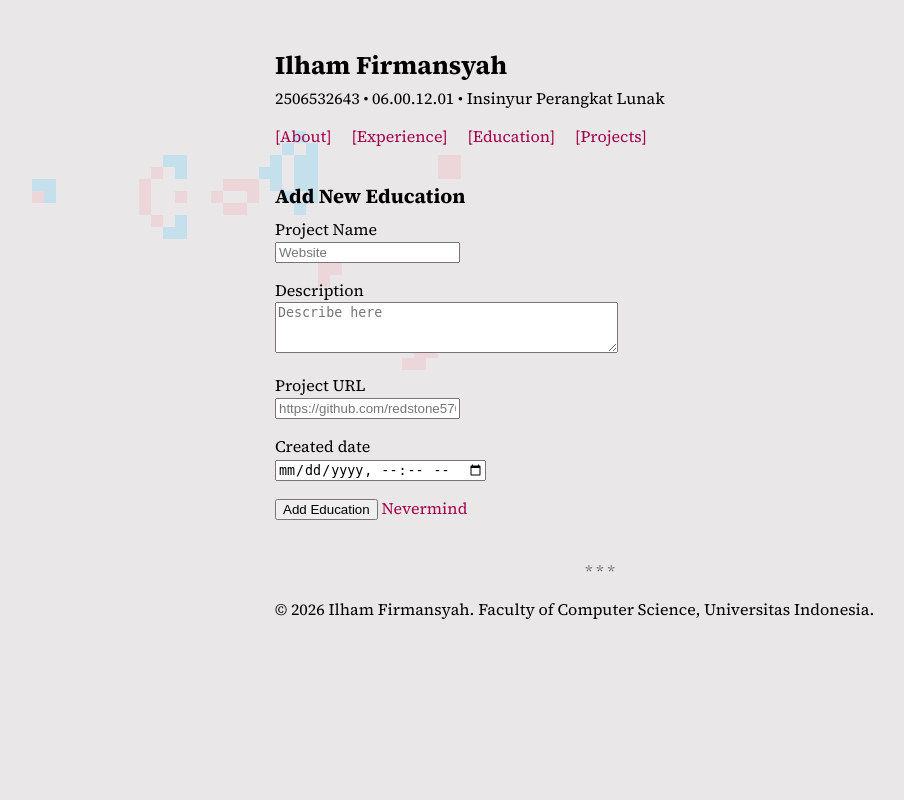
After one commit to RedStone576/pbp-django, a Django app: page /projects/create/ in a window 1280 px wide. The commit adds this page. Shown: the whole page, without its empty margins (40-944 px from the left). Run offline with Django 5.2, Linux system fonts and the light colour scheme.

Commit message:
feat: form submission views

```diff
--- /dev/null
+++ b/main/forms.py
@@ -0,0 +1,67 @@
+from django.forms import ModelForm, TextInput, Textarea, URLInput, Select, DateTimeInput
+
+from main.models import Experience, Education, Project
+
+
+class ExperienceForm(ModelForm):
+    class Meta:
+        model = Experience
+        fields = ["title", "description", "category", "thumbnail", "started_at", "ended_at"]
+
+        labels = {
+            "title": "Title",
+            "description": "Description",
+            "category": "Category",
+            "thumbnail": "Thumbnail URL",
+            "started_at": "Start date",
+            "ended_at": "End date",
+        }
+
+        widgets = {
+            "title": TextInput(attrs={"placeholder": "Software Engineer", "maxlength": 255}),
+            "description": Textarea(attrs={"placeholder": "Describe here", "rows": 3}),
+            "category": Select(),
+            "thumbnail": URLInput(attrs={"placeholder": "https://..."}),
+            "started_at": DateTimeInput(attrs={"type": "datetime-local"}),
+            "ended_at": DateTimeInput(attrs={"type": "datetime-local"}),
+        }
+
+
+class EducationForm(ModelForm):
+    class Meta:
+        model = Education
+        fields = ["institution", "program", "field", "started_at"]
+
+        labels = {
+            "institution": "Institution",
+            "program": "Program",
+            "field": "Field of study",
+            "started_at": "Start date",
+        }
+
+        widgets = {
+            "institution": TextInput(attrs={"placeholder": "Universitas Indonesia", "maxlength": 255}),
+            "program": TextInput(attrs={"placeholder": "Bachelor of Computer Science", "maxlength": 255}),
+            "field": TextInput(attrs={"placeholder": "Computer Science", "maxlength": 255}),
+            "started_at": DateTimeInput(attrs={"type": "datetime-local"}),
+        }
+
+
+class ProjectForm(ModelForm):
+    class Meta:
+        model = Project
+        fields = ["title", "description", "link", "created_at"]
+
+        labels = {
+            "title": "Project Name",
+            "description": "Description",
+            "link": "Project URL",
+            "created_at": "Created date",
+        }
+
+        widgets = {
+            "title": TextInput(attrs={"placeholder": "Website", "maxlength": 255}),
+            "description": Textarea(attrs={"placeholder": "Describe here", "rows": 3}),
+            "link": URLInput(attrs={"placeholder": "https://github.com/redstone576"}),
+            "created_at": DateTimeInput(attrs={"type": "datetime-local"}),
+        }
--- a/main/urls.py
+++ b/main/urls.py
@@ -1,6 +1,9 @@
 from django.urls import path
 
-from main.views import show_main, show_experience, show_education, show_projects
+from main.views import \
+show_main, \
+show_experience, show_education, show_projects, \
+create_experience, create_education, create_projects
 
 app_name = "main"
 
@@ -9,4 +12,9 @@ urlpatterns = [
     path("experience/", show_experience,  name="show_experience"),
     path("education/",  show_education,   name="show_education"),
     path("projects/",   show_projects,    name="show_projects"),
+
+    path("experience/create/", create_experience, name="create_experience"),
+    path("education/create/",  create_education,  name="create_education"),
+    path("projects/create/",   create_projects,   name="create_project"),
+
 ]
--- a/main/views.py
+++ b/main/views.py
@@ -1,20 +1,26 @@
-from django.shortcuts import render
+from django.contrib import messages
+from django.core import serializers
+from django.http import HttpResponse
+from django.shortcuts import get_object_or_404, redirect, render
 
 from main.models import Experience, Education, Project
+from main.forms import ExperienceForm, EducationForm, ProjectForm
 
-MY_NAME = "Ilham Firmansyah"
+MY_INFO = {
+    "name": "Ilham Firmansyah",
+    "npm": "2506532643",
+    "study_program": "Sistem Informasi",
+    "study_program_kd": "06.00.12.01",
+    "role": "Insinyur Perangkat Lunak",
+}
+
+###
 
 def show_main(request):
     # mkay context.name are more like title or something bruh
     context = {
-        "name": MY_NAME,
-        "npm": "2506532643",
-        "study_program": "Sistem Informasi",
-        "study_program_kd": "06.00.12.01",
-
         "bio": (
             "<ul>"
-            "<li><i>Insinyur Perangkat Lunak</i></li>"
             "<li>Recreational programmer</li>"
             "<li>linguistic enthusiast</li>"
             "<li>supposedly computer philosopher</li>"
@@ -23,40 +29,74 @@ def show_main(request):
             "Loves raw JavaScript at its finest. TypeScript too, if you insist."
         ),
     }
-    return render(request, "index.html", context)
+
+    return render(request, "index.html", MY_INFO | context)
 
 
 def show_experience(request):
     context = {
-        "name": MY_NAME,
-        "npm": "2506532643",
-        "study_program": "Sistem Informasi",
-        "study_program_kd": "06.00.12.01",
-
         "experience_list": Experience.objects.all(),
     }
-    return render(request, "experience.html", context)
+
+    return render(request, "experience.html", MY_INFO | context)
 
 
 def show_education(request):
     context = {
-        "name": MY_NAME,
-        "npm": "2506532643",
-        "study_program": "Sistem Informasi",
-        "study_program_kd": "06.00.12.01",
-
         "education_list": Education.objects.all(),
     }
-    return render(request, "education.html", context)
+
+    return render(request, "education.html", MY_INFO | context)
 
 
 def show_projects(request):
     context = {
-        "name": MY_NAME,
-        "npm": "2506532643",
-        "study_program": "Sistem Informasi",
-        "study_program_kd": "06.00.12.01",
-
         "project_list": Project.objects.all(),
     }
-    return render(request, "projects.html", context)
+
+    return render(request, "projects.html", MY_INFO | context)
+
+###
+
+def create_experience(request):
+    form = ExperienceForm(request.POST or None)
+
+    if request.method == "POST" and form.is_valid():
+        form.save()
+        messages.success(request, "Experience added successfully!")
+        return redirect("main:show_experience")
+
+    context = {
+        "form": form,
+    }
+
+    return render(request, "experience_create.html", MY_INFO | context)
+
+
+def create_education(request):
+    form = EducationForm(request.POST or None)
+
+    if request.method == "POST" and form.is_valid():
+        form.save()
+        messages.success(request, "Education added successfully!")
+        return redirect("main:show_education")
+
+    context = {
+        "form": form,
+    }
+
+    return render(request, "education_create.html", MY_INFO | context)
+
+def create_projects(request):
+    form = ProjectForm(request.POST or None)
+
+    if request.method == "POST" and form.is_valid():
+        form.save()
+        messages.success(request, "Proyek baru berhasil ditambahkan!")
+        return redirect("main:show_projects")
+
+    context = {
+        "form": form,
+    }
+
+    return render(request, "projects_create.html", MY_INFO | context)
--- a/templates/base.html
+++ b/templates/base.html
@@ -35,11 +35,23 @@
                 <h1>{{ name }}</h1>
 
                 <nav aria-label="Main navigation">
-                    <p>{{ npm }} • {{ study_program_kd }}</p>
-                    <a class="nav_selected" href="{% url 'main:show_main' %}">[About]</a>
-                    <a href="{% url 'main:show_experience' %}">[Experience]</a>
-                    <a href="{% url 'main:show_education' %}">[Education]</a>
-                    <a href="{% url 'main:show_projects' %}">[Projects]</a>
+                    <p>{{ npm }} • {{ study_program_kd }} • {{ role }}</p>
+
+                    <a class="{% if request.resolver_match.url_name == 'show_main' %}nav_selected{% endif %}"
+                        href="{% url 'main:show_main' %}">[About]
+                    </a>
+
+                    <a class="{% if request.resolver_match.url_name == 'show_experience' %}nav_selected{% endif %}"
+                        href="{% url 'main:show_experience' %}">[Experience]
+                    </a>
+
+                    <a class="{% if request.resolver_match.url_name == 'show_education' %}nav_selected{% endif %}"
+                        href="{% url 'main:show_education' %}">[Education]
+                    </a>
+
+                    <a class="{% if request.resolver_match.url_name == 'show_projects' %}nav_selected{% endif %}"
+                        href="{% url 'main:show_projects' %}">[Projects]
+                    </a>
                 </nav>
             </header>
 
--- /dev/null
+++ b/templates/projects_create.html
@@ -0,0 +1,30 @@
+{% extends "base.html" %}
+
+{% block meta %}
+    <title>{{ name }} - Add Education</title>
+{% endblock meta %}
+
+{% block content %}
+    <section>
+        <h2>Add New Education</h2>
+
+        <form method="post" action="{% url 'main:create_education' %}">
+            {% csrf_token %}
+
+            {% for field in form %}
+                <p>
+                    <label for="{{ field.id_for_label }}">{{ field.label }}</label><br>
+                    {{ field }}
+
+                    {% for error in field.errors %}
+                        <br>
+                        <strong>{{ error }}</strong>
+                    {% endfor %}
+                </p>
+            {% endfor %}
+
+            <button type="submit">Add Education</button>
+            <a href="{% url 'main:show_education' %}">Nevermind</a>
+        </form>
+    </section>
+{% endblock content %}
```
Also changed, not shown: templates/education_create.html (added, +30 -0 lines), templates/experience_create.html (added, +30 -0 lines).
